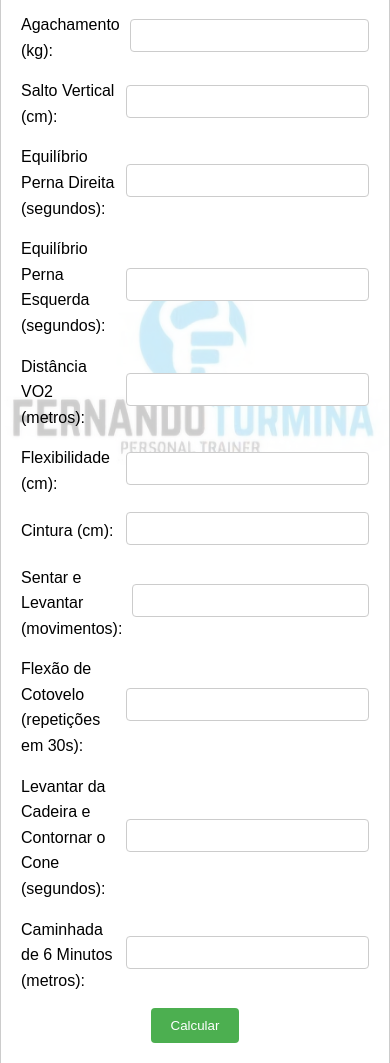
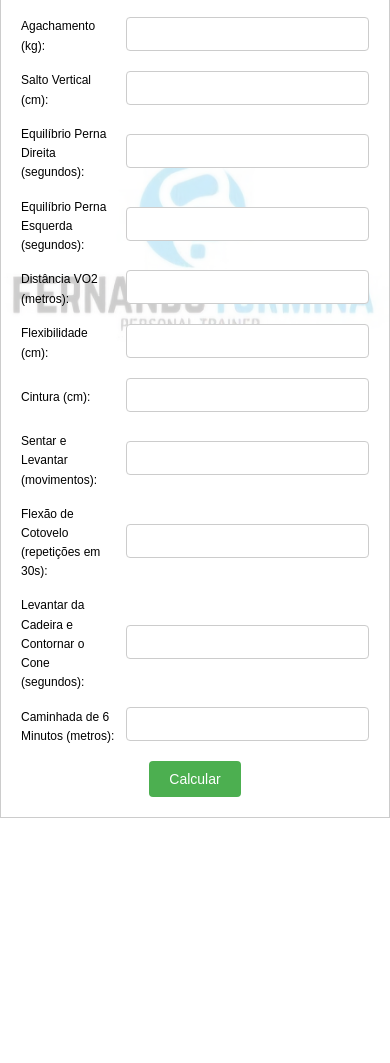
Before and after one commit to vinistm/Aptidao, a plain HTML site: page index.html in a window 390 px wide. Shown: the part 329-1392 px from the top of the page. After the commit the page ends 1147 px from the top, so only its background shows below. Drawn offline with nearby package versions, Linux system fonts and the light colour scheme.

Commit message:
Update style.css

```diff
--- a/style.css
+++ b/style.css
@@ -138,5 +138,21 @@ button {
     min-height: 100vh;
     background: url("./logo.jpeg") no-repeat center center;
     background-size: 130%;
+    font-size: 14px;
+  }
+  #formulario label {
+    font-size: 12px;
+  }
+
+  #formulario input {
+    font-size: 14px;
+  }
+
+  #resultados {
+    font-size: 12px;
+  }
+
+  button {
+    font-size: 14px;
   }
 }
```
